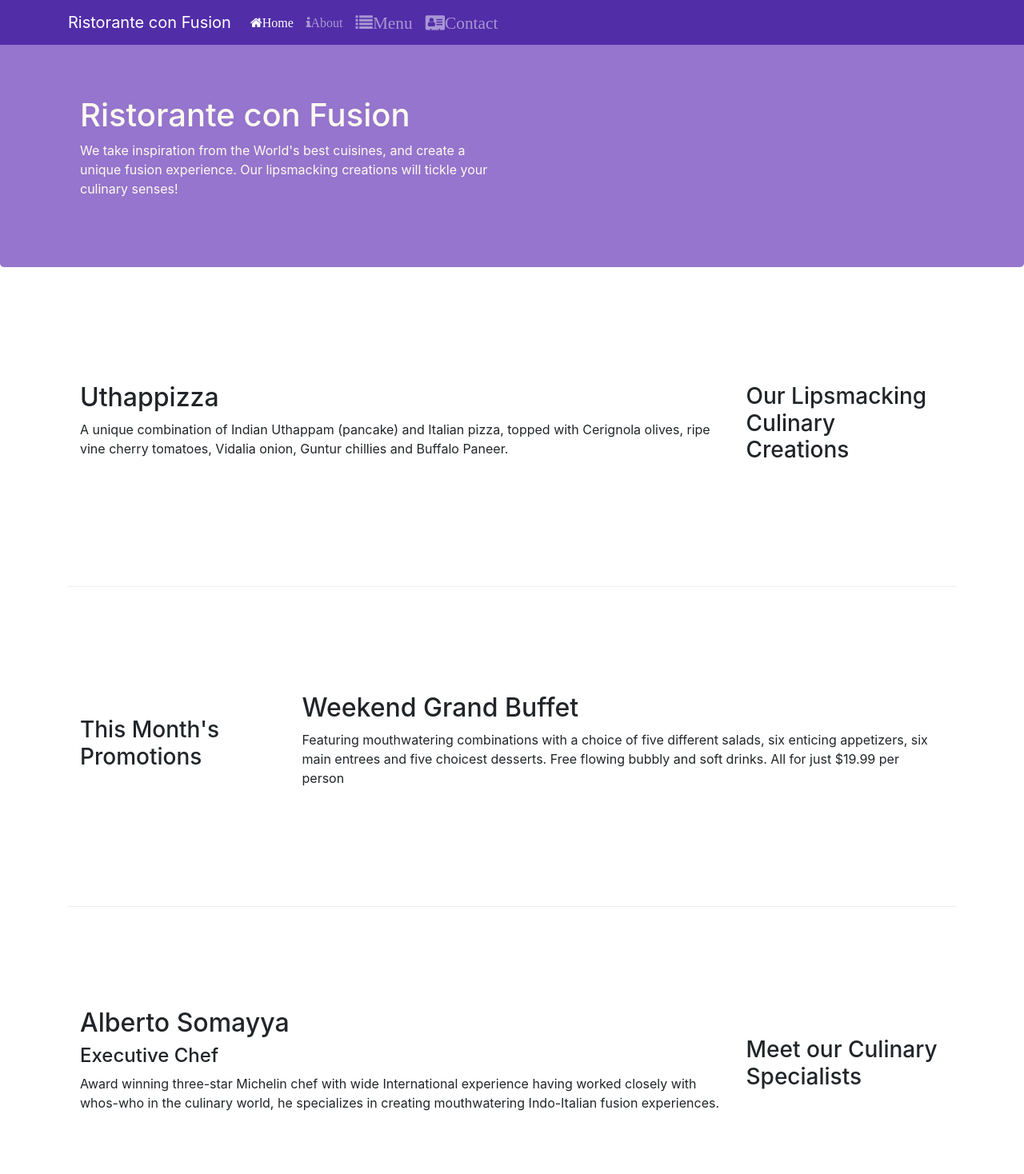
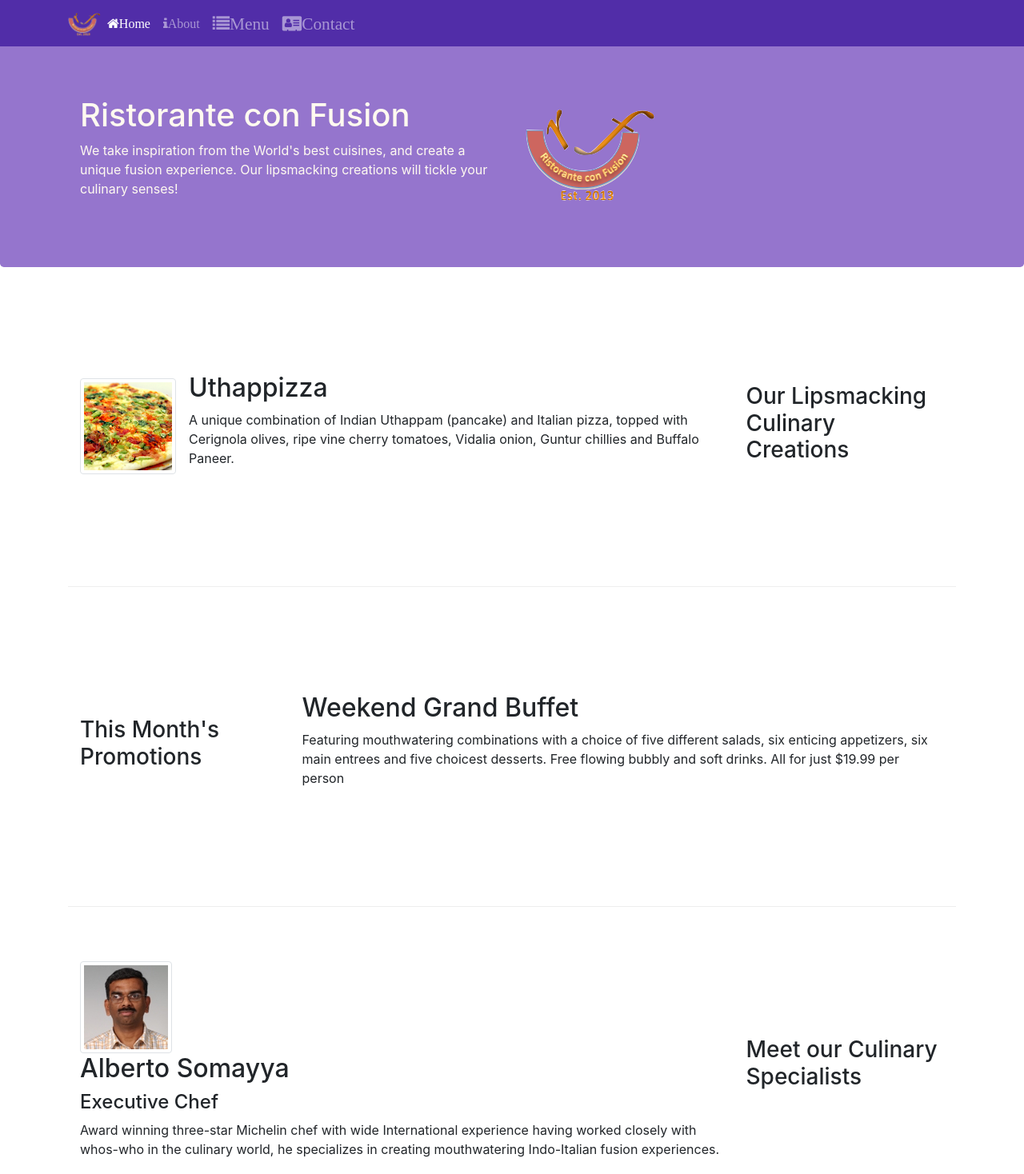
Before and after one commit to dragonslayer3302/Bootstrap4, a website: page index.html in a window 1280 px wide. Shown: the top 1468 px of the page at 80% size. Drawn offline with nearby package versions, Linux system fonts and the light colour scheme.

Commit message:
Images and media objects

```diff
--- a/index.html
+++ b/index.html
@@ -21,7 +21,7 @@
             <button class="navbar-toggler" type="button" data-toggle="collapse" data-target="#Navbar">
                 <span class="navbar-toggler-icon"></span>
             </button>
-            <a class="navbar-brand" href="#">Ristorante con Fusion</a>
+            <a class="navbar-brand mr-auto" href="./index.html"><img src="img/logo.png" height="30" width="41"></a>
             <div class="collapse navbar-collapse" id="Navbar">
                 <ul class="navbar-nav mr-auto">
                     <li class="nav-item active"><a class="nav-link" href="#"><span class="fa fa-home">Home</span></a></li>
@@ -40,7 +40,8 @@
                     <h1>Ristorante con Fusion</h1>
                     <p>We take inspiration from the World's best cuisines, and create a unique fusion experience. Our lipsmacking creations will tickle your culinary senses!</p>
                 </div>
-                <div class="col-12 col-sm">
+                <div class="col-12 col-sm align-self-center">
+                    <img src="img/logo.png" class="img-fluid">
                 </div>
             </div>
         </div>
@@ -52,8 +53,14 @@
                 <h3>Our Lipsmacking Culinary Creations</h3>
             </div>
             <div class="col col-sm order-sm-first col-md">
-                <h2>Uthappizza</h2>
-                <p>A unique combination of Indian Uthappam (pancake) and Italian pizza, topped with Cerignola olives, ripe vine cherry tomatoes, Vidalia onion, Guntur chillies and Buffalo Paneer.</p>
+                <div class="media">
+                    <img class="d-flex mr-3 img-thumbnail align-self-center"
+                    src="img/uthappizza.png" alt="Uthappizza">
+                    <div class="media-body">
+                        <h2 class="mt-0">Uthappizza</h2>
+                        <p>A unique combination of Indian Uthappam (pancake) and Italian pizza, topped with Cerignola olives, ripe vine cherry tomatoes, Vidalia onion, Guntur chillies and Buffalo Paneer.</p>
+                    </div>
+                </div>
             </div>
         </div>
 
@@ -73,9 +80,15 @@
                 <h3>Meet our Culinary Specialists</h3>
             </div>
             <div class="col col-sm order-sm-first col-md">
-                <h2>Alberto Somayya</h2>
-                <h4>Executive Chef</h4>
-                <p>Award winning three-star Michelin chef with wide International experience having worked closely with whos-who in the culinary world, he specializes in creating mouthwatering Indo-Italian fusion experiences. </p>
+                <div class="media">
+                    <img class="d-flex mr-3 img-thumbnail align-self-center"
+                    src="img/alberto.png" alt="alberto">
+                </div>
+                <div class="media-body">
+                    <h2 class="mt-0">Alberto Somayya</h2>
+                    <h4>Executive Chef</h4>
+                    <p>Award winning three-star Michelin chef with wide International experience having worked closely with whos-who in the culinary world, he specializes in creating mouthwatering Indo-Italian fusion experiences. </p>
+                </div>
             </div>
         </div>
     </div>
```
Also changed, not shown: aboutus.html (+3 -2 lines), contactus.html (+3 -2 lines), img/alberto.png (added), img/buffet.png (added), img/logo.png (added), img/uthappizza.png (added), 1 other file.
